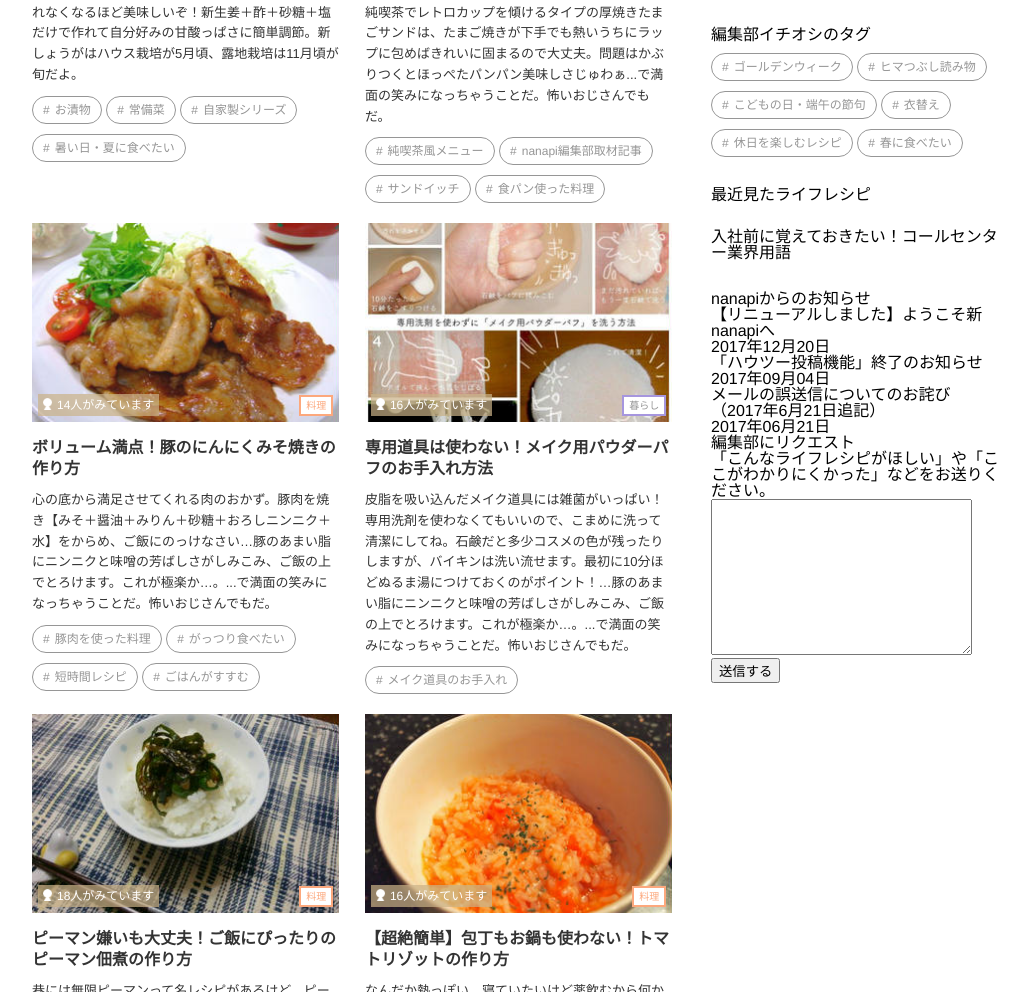
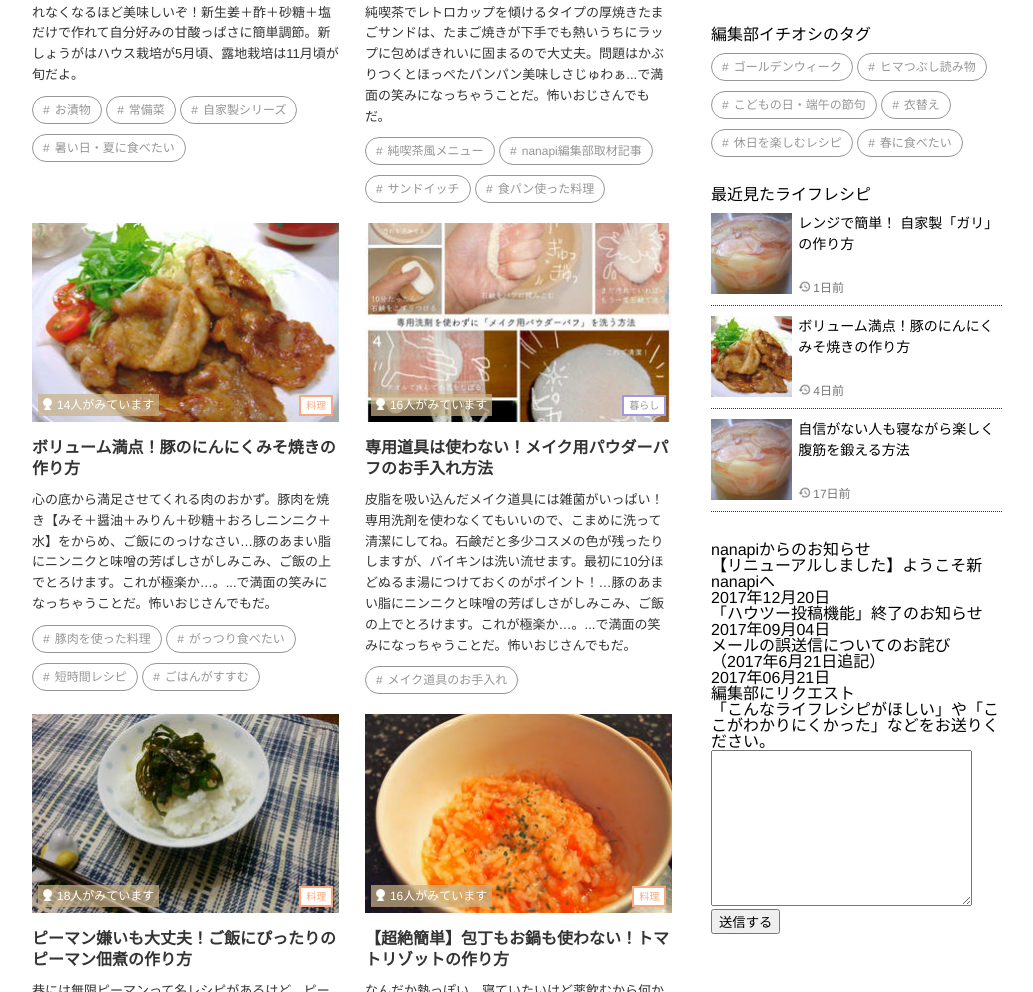
Before and after one commit to tanimotohikari/nanapi, a website: page index.html in a window 1280 px wide. Shown: the part 738-1730 px from the top of the page, without its empty margins (123-1156 px from the left). Drawn offline with Linux system fonts and the light colour scheme.

Commit message:
update:master 最近見たレシピ

```diff
--- a/index.html
+++ b/index.html
@@ -237,10 +237,35 @@
         <li class='tag'>春に食べたい</li>
       </ul>
       <p class='layout-bottom-small'>最近見たライフレシピ</p>
-      <div class='layout-bottom-large'>
-        <img class='l-media-thumbnail' src="" alt="">
-        <p class='l-media-body'>入社前に覚えておきたい！コールセンター業界用語</p>
-      </div>
+      <ul class='layout-bottom-large'>
+        <li class='layout-bottom-small'>
+          <div class='layout-media media'>
+            <img class='layout-media-thumbnail' src="./dst/img/media01.jpg" alt="「ガリ」の作り方">
+            <div class='layout-media-body media-body'>
+              <h3 class='media-body-title'>レンジで簡単！ 自家製「ガリ」の作り方</h3>
+              <p class='layout-media-body-history media-body-history'>1日前</p>
+            </div>
+          </div>
+        </li>
+        <li class='layout-bottom-small'>
+          <div class='layout-media media'>
+            <img class='layout-media-thumbnail' src="./dst/img/media02.jpg" alt="「ガリ」の作り方">
+            <div class='layout-media-body media-body'>
+              <h3 class='media-body-title'>ボリューム満点！豚のにんにくみそ焼きの作り方</h3>
+              <p class='layout-media-body-history media-body-history'>4日前</p>
+            </div>
+          </div>
+        </li>
+        <li class='layout-bottom-small'>
+          <div class='layout-media media'>
+            <img class='layout-media-thumbnail' src="./dst/img/media01.jpg" alt="「ガリ」の作り方">
+            <div class='layout-media-body media-body'>
+              <h3 class='media-body-title'>自信がない人も寝ながら楽しく腹筋を鍛える方法</h3>
+              <p class='layout-media-body-history media-body-history'>17日前</p>
+            </div>
+          </div>
+        </li>
+      </ul>
       <div class='contents-foundation'>
         <p>nanapiからのお知らせ</p>
         <ul>
--- a/src/scss/layout/_layout.scss
+++ b/src/scss/layout/_layout.scss
@@ -117,3 +117,39 @@
     }
   }
 }
+
+/*--------------------
+  mediaレイアウト
+--------------------*/
+
+.layout-media {
+  height: 82px;
+
+  &:after {
+    content: '';
+    clear: both;
+    display: block;
+  }
+
+  & > *:first-child {
+    margin-right: 2%;
+  }
+
+  .layout-media-thumbnail {
+    width: 28%;
+    float: left;
+  }
+
+  .layout-media-body {
+    width: 70%;
+    height: 100%;
+    float: left;
+    position: relative;
+
+    .layout-media-body-history {
+      position: absolute;
+      bottom: 0;
+      left: 0;
+    }
+  }
+}
--- /dev/null
+++ b/src/scss/module/_media.scss
@@ -0,0 +1,27 @@
+.media {
+  padding-bottom: 10px;
+  border-bottom: 1px dotted #303030;
+
+  .media-body {
+
+    .media-body-title {
+      font-size: 14px;
+      line-height: 1.5em;
+    }
+
+    .media-body-history {
+      color: #747474;
+      font-size: 12px;
+
+      &:before {
+        content: '';
+        display: inline-block;
+        width: 15px;
+        height: 15px;
+        background: url('../../dst/img/icon-clock.png') no-repeat;
+        background-size: 13px;
+        vertical-align: text-bottom;
+      }
+    }
+  }
+}
--- a/src/scss/style.scss
+++ b/src/scss/style.scss
@@ -18,6 +18,7 @@
 @import 'module/tag';
 @import 'module/text';
 @import 'module/search';
+@import 'module/media';
 
 // state
 // @import 'state/state';
```
Also changed, not shown: dst/css/style.css, dst/img/icon-clock.png (added), dst/img/media01.jpg (added), dst/img/media02.jpg (added), dst/img/media03.jpg (added), src/img/icon-clock.png (added), src/img/media01.jpg (added), src/img/media02.jpg (added), src/img/media03.jpg (added).
